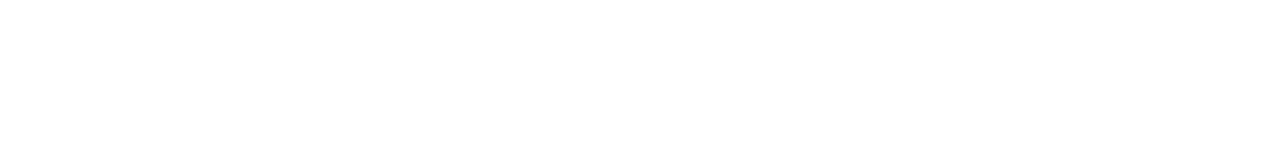
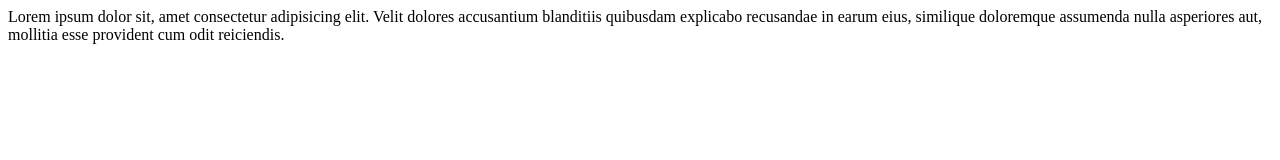
Before and after one commit to mustafa-development-313/-JavaScript-Loops-Assignments, a plain HTML site: page index.html in a window 1280 px wide. Drawn offline with Linux system fonts and the light colour scheme.

Commit message:
till 22 is done

```diff
--- a/index.html
+++ b/index.html
@@ -13,7 +13,7 @@
 
     <!-- <p id="loading">Lorem ipsum dolor sit amet consectetur adipisicing elit. Officiis hic officia rerum culpa debitis odio molestias eligendi. Perspiciatis in excepturi, tempore explicabo fugiat impedit hic possimus obcaecati, corporis deleniti nam.</p> -->
 
-    <div id="cities"></div>
+    <div id="cities"> Lorem ipsum dolor sit, amet consectetur adipisicing elit. Velit dolores accusantium blanditiis quibusdam explicabo recusandae in earum eius, similique doloremque assumenda nulla asperiores aut, mollitia esse provident cum odit reiciendis.</div>
 
  <script src="app.js"></script>
 </body>
```
Also changed, not shown: app.js (+97 -0 lines).
